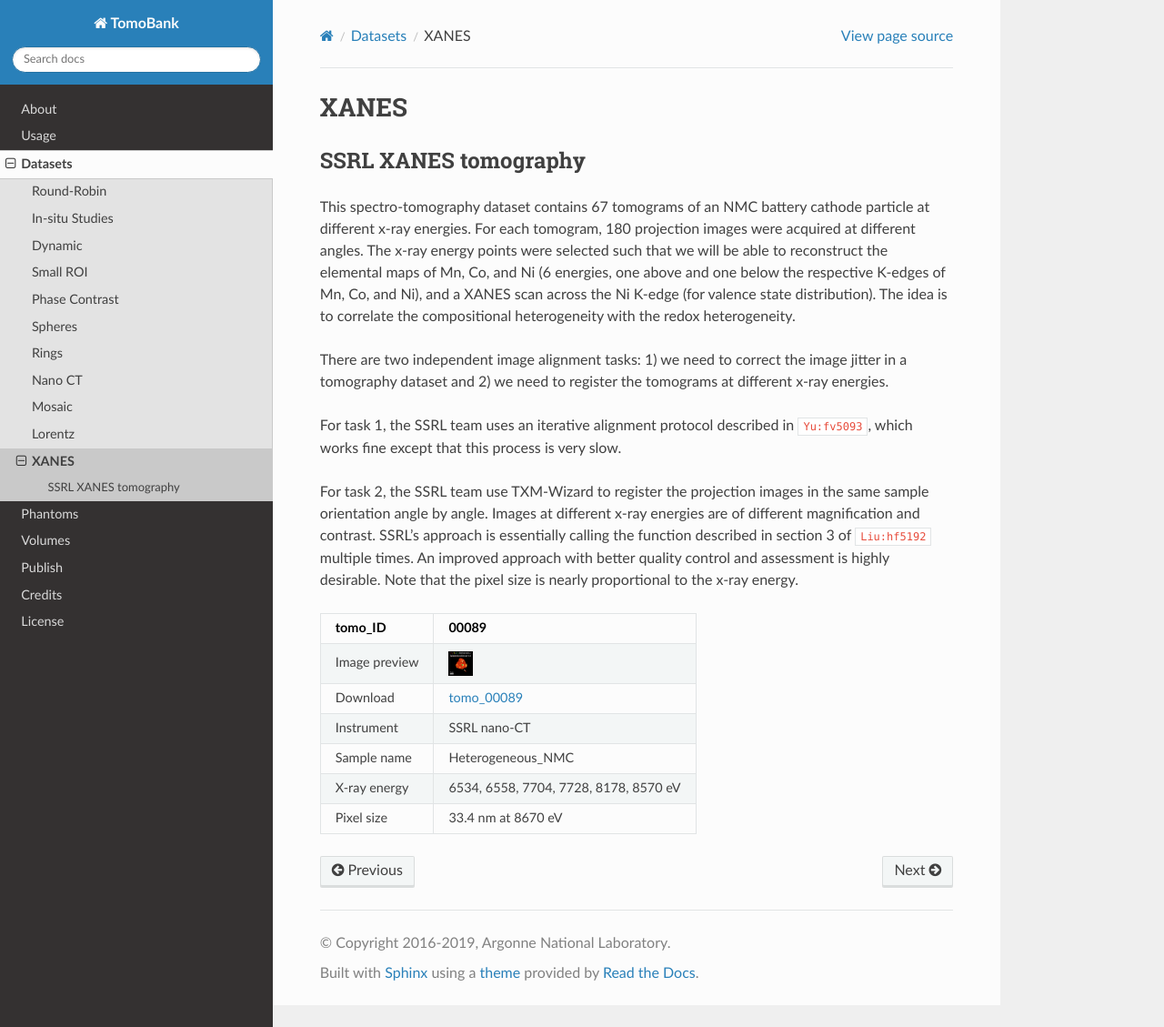
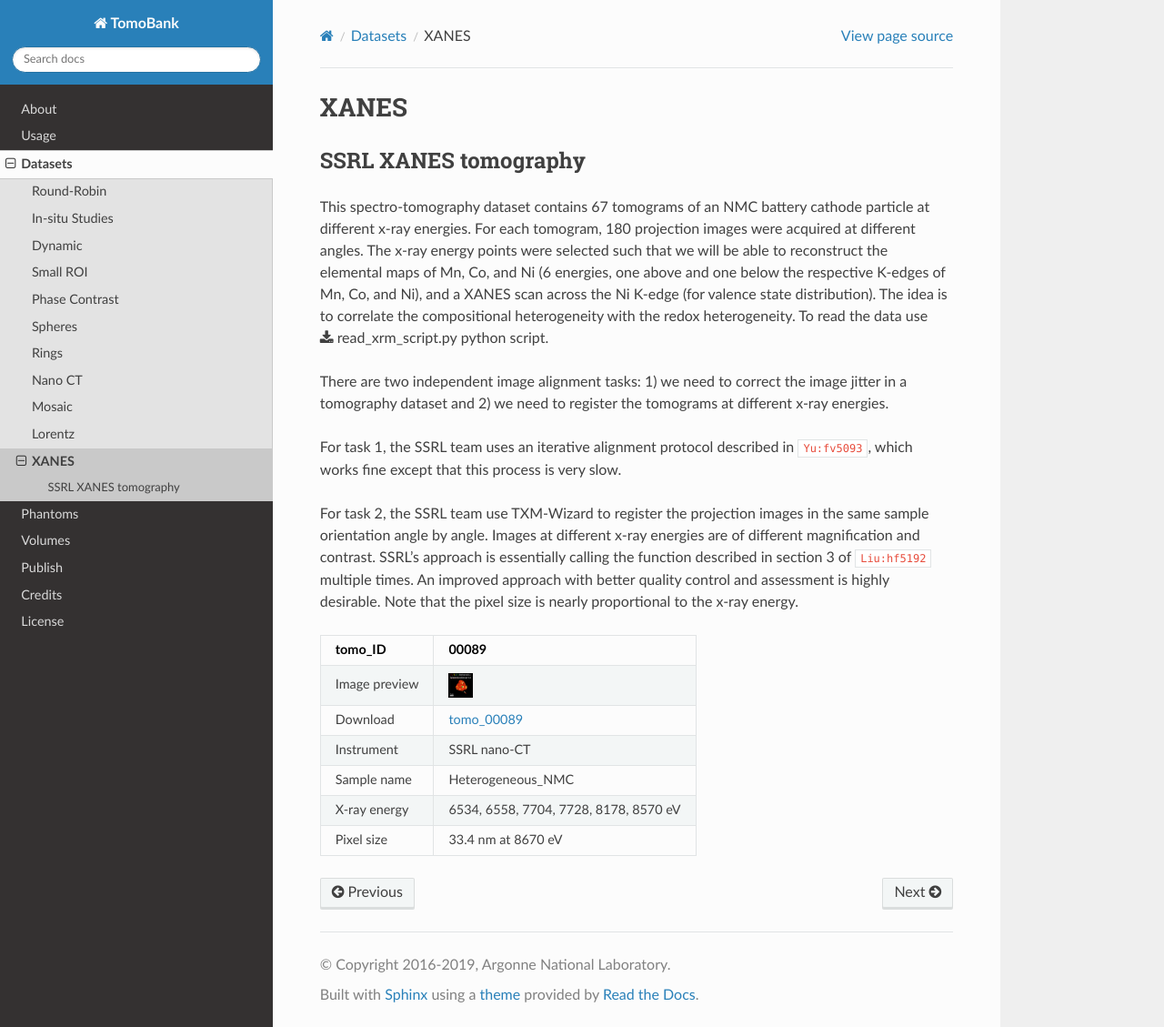
Before and after one commit to tomography/tomobank, a Sphinx documentation site: the page built from docs/source/data/docs.data.XANES.rst, in a window 1280 px wide and 1129 px high. Shown: the whole window at 91% size. Built offline with Sphinx 7.4.7 and the Read the Docs theme 2.0.0, drawn with Linux system fonts in a browser that asks for light colours; cross-references to code outside the pages are shown as plain code.

Commit message:
Added read_xrm_script.py to read data for tomo_00089.

```diff
--- a/docs/source/data/docs.data.XANES.rst
+++ b/docs/source/data/docs.data.XANES.rst
@@ -4,7 +4,7 @@ XANES
 SSRL XANES tomography
 ~~~~~~~~~~~~~~~~~~~~~
 
-This spectro-tomography dataset contains 67 tomograms of an NMC battery cathode particle at different x-ray energies. For each tomogram, 180 projection images were acquired at different angles. The x-ray energy points were selected such that we will be able to reconstruct the elemental maps of Mn, Co, and Ni (6 energies, one above and one below the respective K-edges of Mn, Co, and Ni), and a XANES scan across the Ni K-edge (for valence state distribution). The idea is to correlate the compositional heterogeneity with the redox heterogeneity.
+This spectro-tomography dataset contains 67 tomograms of an NMC battery cathode particle at different x-ray energies. For each tomogram, 180 projection images were acquired at different angles. The x-ray energy points were selected such that we will be able to reconstruct the elemental maps of Mn, Co, and Ni (6 energies, one above and one below the respective K-edges of Mn, Co, and Ni), and a XANES scan across the Ni K-edge (for valence state distribution). The idea is to correlate the compositional heterogeneity with the redox heterogeneity.  To read the data use :download:`read_xrm_script.py <../../demo/read_xrm_script.py>` python script.
 
 There are two independent image alignment tasks: 1) we need to correct the image jitter in a tomography dataset and 2) we need to register the tomograms at different x-ray energies.
 
```
